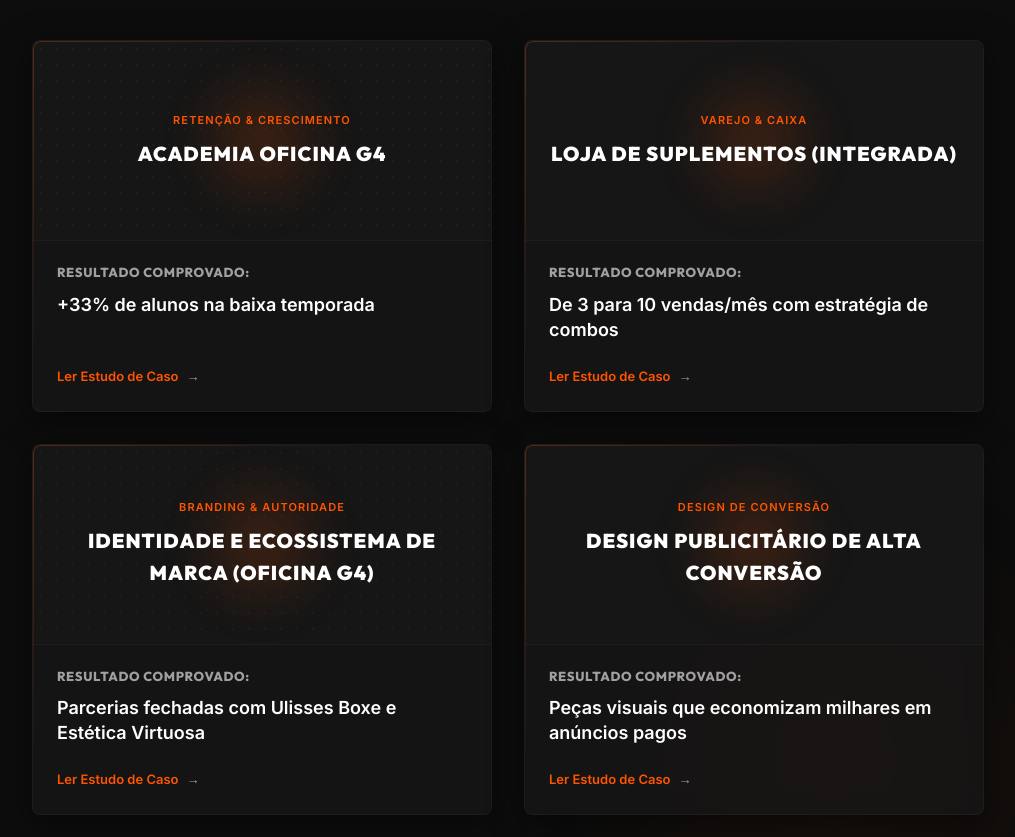
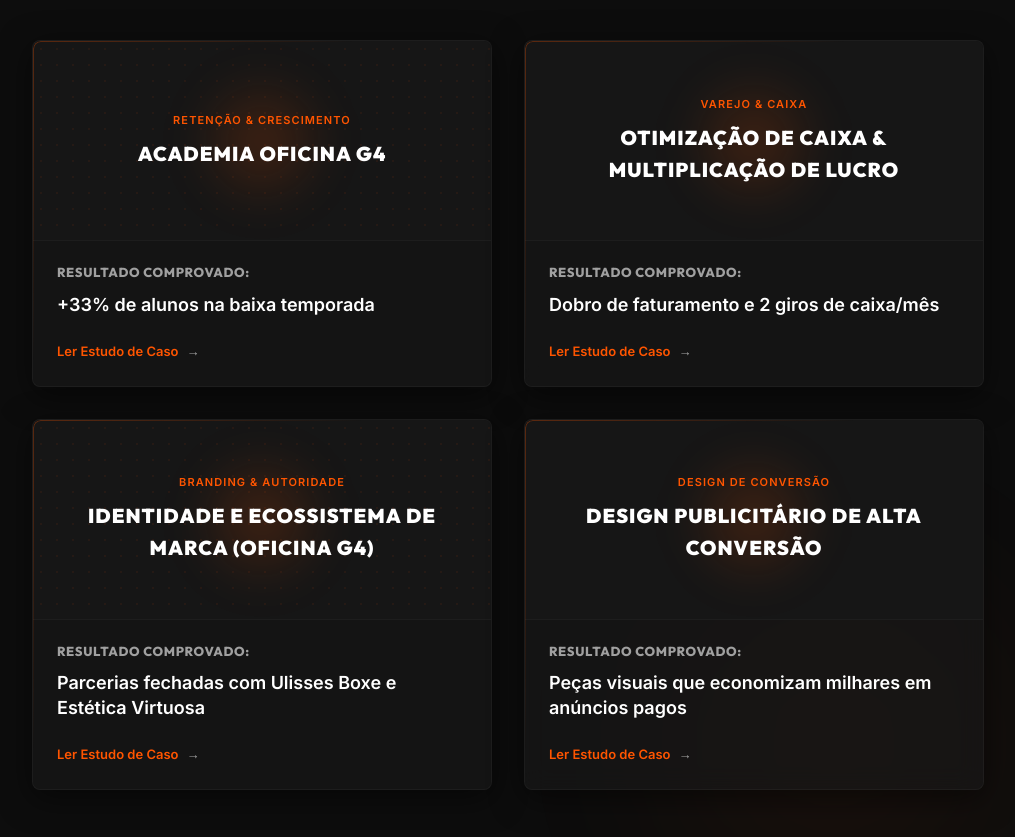
Before and after one commit to andrewlameira25-code/al-design-marketing, a React (Vite) app: page / in a window 1280 px wide. Shown: the part 4880-5717 px from the top of the page, without its empty margins (132-1147 px from the left). Built offline with nearby package versions, Linux system fonts and the light colour scheme.

Commit message:
feat: atualiza Case 2 com funil de vendas e giro de caixa

```diff
--- a/src/data/cases.js
+++ b/src/data/cases.js
@@ -23,23 +23,24 @@
   },
   {
     id: 'loja-suplementos-integrada',
-    title: 'LOJA DE SUPLEMENTOS (INTEGRADA)',
-    focus: 'Giro de Estoque, Engenharia de Preço e Aceleração de Caixa',
-    summaryMetric: 'De 3 para 10 vendas/mês com estratégia de combos',
-    scenario: 'Produto essencial (Creatina) com baixa rotatividade (apenas 3 unidades/mês) no modelo de venda avulsa tradicional, gerando capital parado na prateleira.',
-    strategyTitle: '"O Poder do Combo e Ancoragem"',
+    title: 'OTIMIZAÇÃO DE CAIXA & MULTIPLICAÇÃO DE LUCRO',
+    focus: 'Aceleração de Giro de Estoque, Aumento de Margem Líquida e Eficiência de Capital',
+    summaryMetric: 'Dobro de faturamento e 2 giros de caixa/mês',
+    scenario: 'A operação de varejo apresentava estagnação financeira crítica. Faturamento Bruto: ~R$ 500,00 | Lucro Líquido: ~R$ 250,00. O problema: Baixo giro de estoque. O capital ficava parado na prateleira por semanas, impedindo reinvestimento e crescimento.',
+    strategyTitle: '"Giro Rápido e Ancoragem"',
     strategy: [
-      { title: 'Reengenharia de Mix', desc: 'Substituição estratégica por uma linha básica de alto giro.' },
-      { title: 'Tática de Preço Psicológico', desc: 'Oferta de Volume (Gatilho): "Leve 2 por R$ 96,00" (saindo a R$ 48,00/unidade). Ancoragem (Preço Cheio): Se o cliente quisesse apenas 1 unidade, pagava R$ 60,00.' },
-      { title: 'Foco em Liquidez', desc: 'Priorizar o giro rápido do estoque sobre a margem unitária máxima, transformando produto parado em dinheiro vivo em dias.' }
+      { title: 'Tática de Combo (Gatilho)', desc: 'Implementação da oferta "Leve 2 por R$ 96" (vs. R$ 60 unitário) na Creatina, elevando as vendas de 3 para 10+ unidades/mês.' },
+      { title: 'Foco em Liquidez', desc: 'Priorizamos vender rápido para trazer dinheiro ao caixa imediatamente, permitindo recompra imediata de estoque.' },
+      { title: 'Venda Cruzada', desc: 'O fluxo maior de clientes atraídos pelas promoções comprou outros itens de margem maior.' }
     ],
+    resultsTitle: 'Os Resultados Reais (Métricas Financeiras)',
+    resultsDesc: 'Em um único ciclo mensal, transformamos a saúde financeira da loja:',
     results: [
-      { title: 'Explosão de Volume', desc: 'Vendas pularam de 3 unidades/mês para 10+ unidades/mês (+233% de crescimento).' },
-      { title: 'Caixa Imediato', desc: 'O dinheiro que ficaria preso por meses entrou no caixa semanalmente.' },
-      { title: 'Venda Cruzada Automática', desc: 'Quem ia buscar o combo de creatina (oferta isca) acabava levando Whey ou outros itens, alavancando o lucro total da loja.' },
-      { title: 'Satisfação do Cliente', desc: 'Percepção de "negócio imperdível" ao levar o combo, fidelizando pela economia percebida.' }
+      { title: 'Faturamento Bruto', desc: 'De R$ 500,00 para R$ 1.000,00 (+100% de crescimento).' },
+      { title: 'Lucro Líquido', desc: 'De R$ 250,00 para R$ 400,00 (+60% de aumento no lucro real no bolso).' },
+      { title: '2 Giros de Caixa Completos', desc: 'O capital investido foi recuperado e reinvestido duas vezes no mesmo mês. Isso multiplicou o poder de compra e venda sem injeção de dinheiro externo.' }
     ],
-    lesson: '"No varejo, giro é rei. Às vezes, vender mais volume com margem ajustada gera muito mais lucro final do que ter estoque parado com margem alta. A âncora de preço (R$ 60 vs R$ 48 no combo) é a chave para destravar vendas."',
+    lesson: '"Não basta vender mais; é preciso vender mais rápido. Ao dobrar o faturamento e garantir 2 giros de caixa mensais, provamos que a eficiência do capital é tão importante quanto a margem de lucro. Transformamos R$ 500 de movimento lento em R$ 1.000 de movimento rápido, gerando 60% mais lucro líquido com a mesma estrutura."',
     badge: 'Varejo & Caixa',
     gridPattern: false
   },
```
